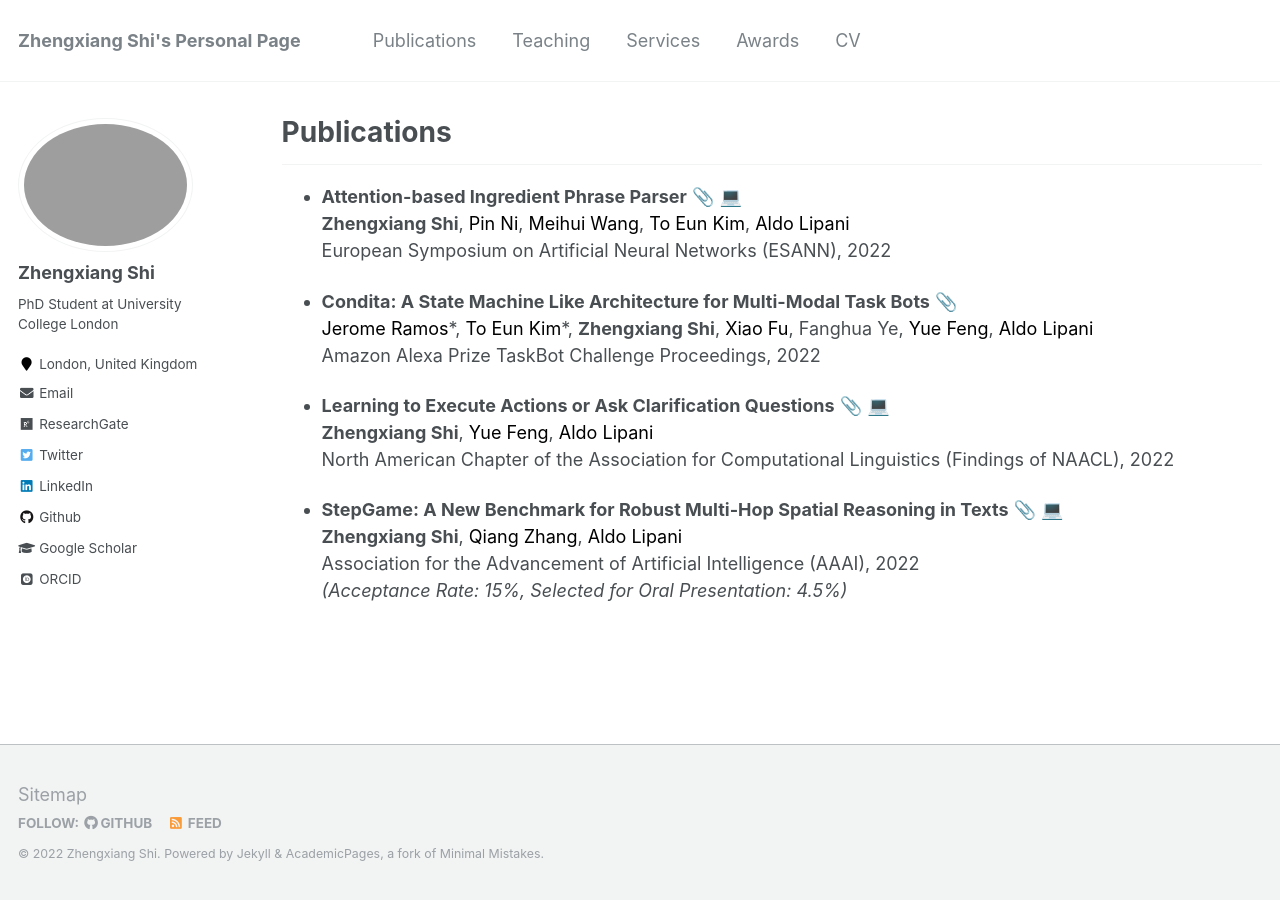
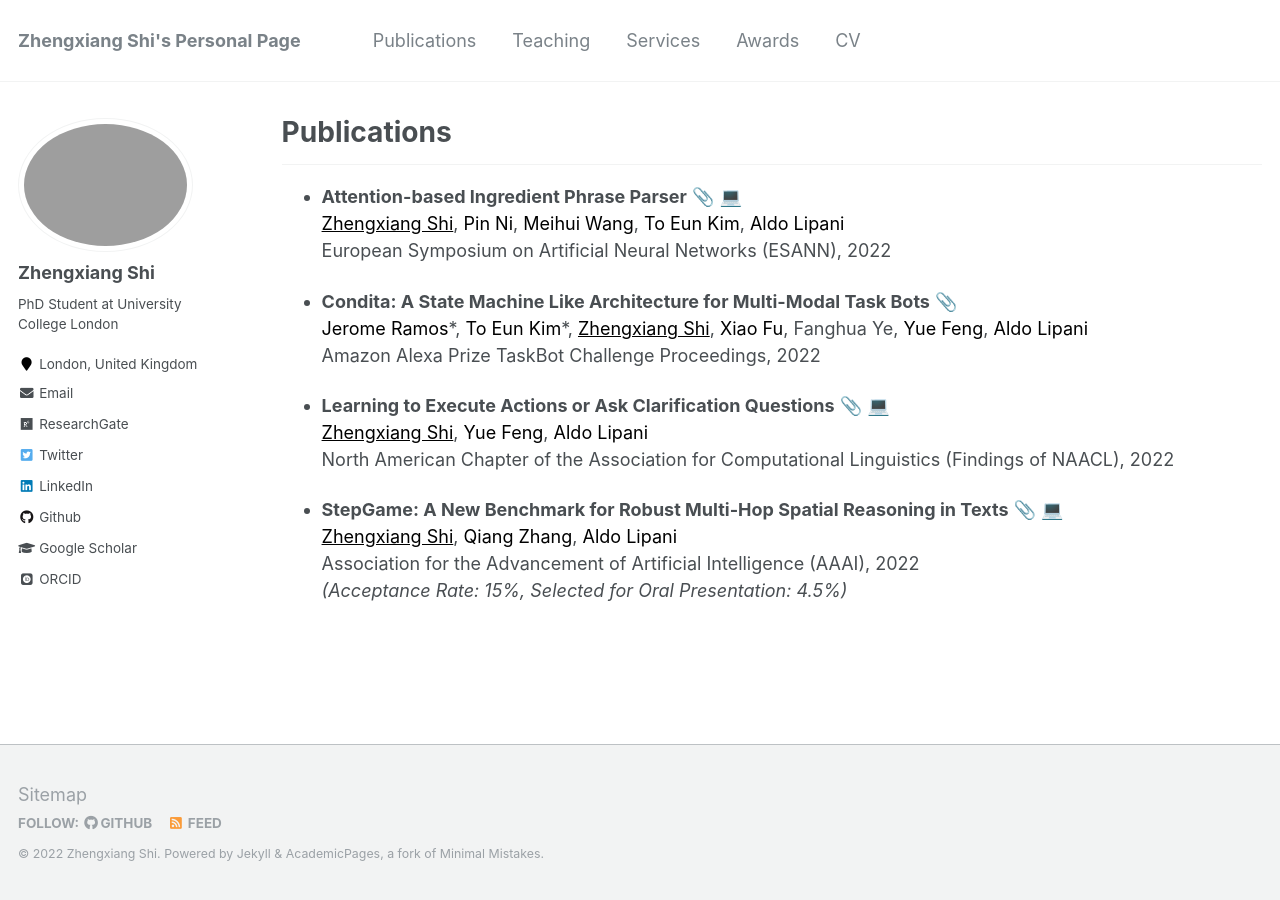
Before and after one commit to ZhengxiangShi/zhengxiangshi.github.io, a Jekyll site: the page built from _pages/publications.md, in a window 1280 px wide. Built offline with Jekyll 4.4.1, drawn with Linux system fonts in a browser that asks for light colours; emoji names are drawn with the system emoji font; some web fonts are replaced.

Commit message:
change hover style in the publication page

```diff
--- a/_pages/publications.md
+++ b/_pages/publications.md
@@ -28,19 +28,19 @@
 
 ------
 * **Attention-based Ingredient Phrase Parser** [:paperclip:](https://discovery.ucl.ac.uk/id/eprint/10150873/) [:computer:](https://github.com/ZhengxiangShi/IngredientParsing) <br />
-  **Zhengxiang Shi**, <a href="https://scholar.google.com/citations?user=nXZ7KHMAAAAJ&hl=en&oi=ao" style="color: black;">Pin Ni</a>, <a href="https://www.ucl.ac.uk/civil-environmental-geomatic-engineering/research/groups-centres-and-sections/spacetimelab/people" style="color: black;">Meihui Wang</a>, <a href="https://scholar.google.com/citations?user=3ymamHAAAAAJ&hl=en&oi=sra" style="color: black;">To Eun Kim</a>, <a href="https://scholar.google.at/citations?user=fyHjfEgAAAAJ" style="color: black;">Aldo Lipani</a> <br />
+  <span style="color:black;text-decoration:underline">Zhengxiang Shi</span>, <a href="https://scholar.google.com/citations?user=nXZ7KHMAAAAJ&hl=en&oi=ao" style="color: black;">Pin Ni</a>, <a href="https://www.ucl.ac.uk/civil-environmental-geomatic-engineering/research/groups-centres-and-sections/spacetimelab/people" style="color: black;">Meihui Wang</a>, <a href="https://scholar.google.com/citations?user=3ymamHAAAAAJ&hl=en&oi=sra" style="color: black;">To Eun Kim</a>, <a href="https://scholar.google.at/citations?user=fyHjfEgAAAAJ" style="color: black;">Aldo Lipani</a> <br />
   European Symposium on Artificial Neural Networks (ESANN), 2022 <br />
 
 * **Condita: A State Machine Like Architecture for Multi-Modal Task Bots** [:paperclip:](https://www.amazon.science/alexa-prize/proceedings/condita-a-state-machine-like-architecture-for-multi-modal-task-bots) <br />
-  <a href="https://scholar.google.com/citations?view_op=list_works&hl=en&hl=en&user=4Cr-IisAAAAJ" style="color: black;">Jerome Ramos</a>\*, <a href="https://scholar.google.com/citations?user=3ymamHAAAAAJ&hl=en&oi=sra" style="color: black;">To Eun Kim</a>\*, **Zhengxiang Shi**, <a href="http://wi.cs.ucl.ac.uk/index.php/people/" style="color: black;">Xiao Fu</a>, Fanghua Ye, <a href="https://scholar.google.com/citations?user=ZNOC0lYAAAAJ&hl=en" style="color: black;">Yue Feng</a>, <a href="https://scholar.google.at/citations?user=fyHjfEgAAAAJ" style="color: black;">Aldo Lipani</a> <br />
+  <a href="https://scholar.google.com/citations?view_op=list_works&hl=en&hl=en&user=4Cr-IisAAAAJ" style="color: black;">Jerome Ramos</a>\*, <a href="https://scholar.google.com/citations?user=3ymamHAAAAAJ&hl=en&oi=sra" style="color: black;">To Eun Kim</a>\*, <span style="color:black;text-decoration:underline">Zhengxiang Shi</span>, <a href="http://wi.cs.ucl.ac.uk/index.php/people/" style="color: black;">Xiao Fu</a>, Fanghua Ye, <a href="https://scholar.google.com/citations?user=ZNOC0lYAAAAJ&hl=en" style="color: black;">Yue Feng</a>, <a href="https://scholar.google.at/citations?user=fyHjfEgAAAAJ" style="color: black;">Aldo Lipani</a> <br />
   Amazon Alexa Prize TaskBot Challenge Proceedings, 2022 <br />
 
 * **Learning to Execute Actions or Ask Clarification Questions** [:paperclip:](https://aclanthology.org/2022.findings-naacl.158/) [:computer:](https://github.com/ZhengxiangShi/LearnToAsk) <br />
-  **Zhengxiang Shi**, <a href="https://scholar.google.com/citations?user=ZNOC0lYAAAAJ&hl=en" style="color: black;">Yue Feng</a>, <a href="https://scholar.google.at/citations?user=fyHjfEgAAAAJ" style="color: black;">Aldo Lipani</a> <br />
+  <span style="color:black;text-decoration:underline">Zhengxiang Shi</span>, <a href="https://scholar.google.com/citations?user=ZNOC0lYAAAAJ&hl=en" style="color: black;">Yue Feng</a>, <a href="https://scholar.google.at/citations?user=fyHjfEgAAAAJ" style="color: black;">Aldo Lipani</a> <br />
   North American Chapter of the Association for Computational Linguistics (Findings of NAACL), 2022 <br />
 
 * **StepGame: A New Benchmark for Robust Multi-Hop Spatial Reasoning in Texts** [:paperclip:](https://ojs.aaai.org/index.php/AAAI/article/view/21383) [:computer:](https://github.com/ZhengxiangShi/StepGame) <br />
-  **Zhengxiang Shi**, <a href="https://scholar.google.com/citations?hl=zh-CN&user=ZKuRZaEAAAAJ&view_op=list_works&sortby=pubdate" style="color: black;">Qiang Zhang</a>, <a href="https://scholar.google.at/citations?user=fyHjfEgAAAAJ" style="color: black;">Aldo Lipani</a> <br />
+  <span style="color:black;text-decoration:underline">Zhengxiang Shi</span>, <a href="https://scholar.google.com/citations?hl=zh-CN&user=ZKuRZaEAAAAJ&view_op=list_works&sortby=pubdate" style="color: black;">Qiang Zhang</a>, <a href="https://scholar.google.at/citations?user=fyHjfEgAAAAJ" style="color: black;">Aldo Lipani</a> <br />
   Association for the Advancement of Artificial Intelligence (AAAI), 2022 <br />
   *(Acceptance Rate: 15%, Selected for Oral Presentation: 4.5%)* <br />
 
```
